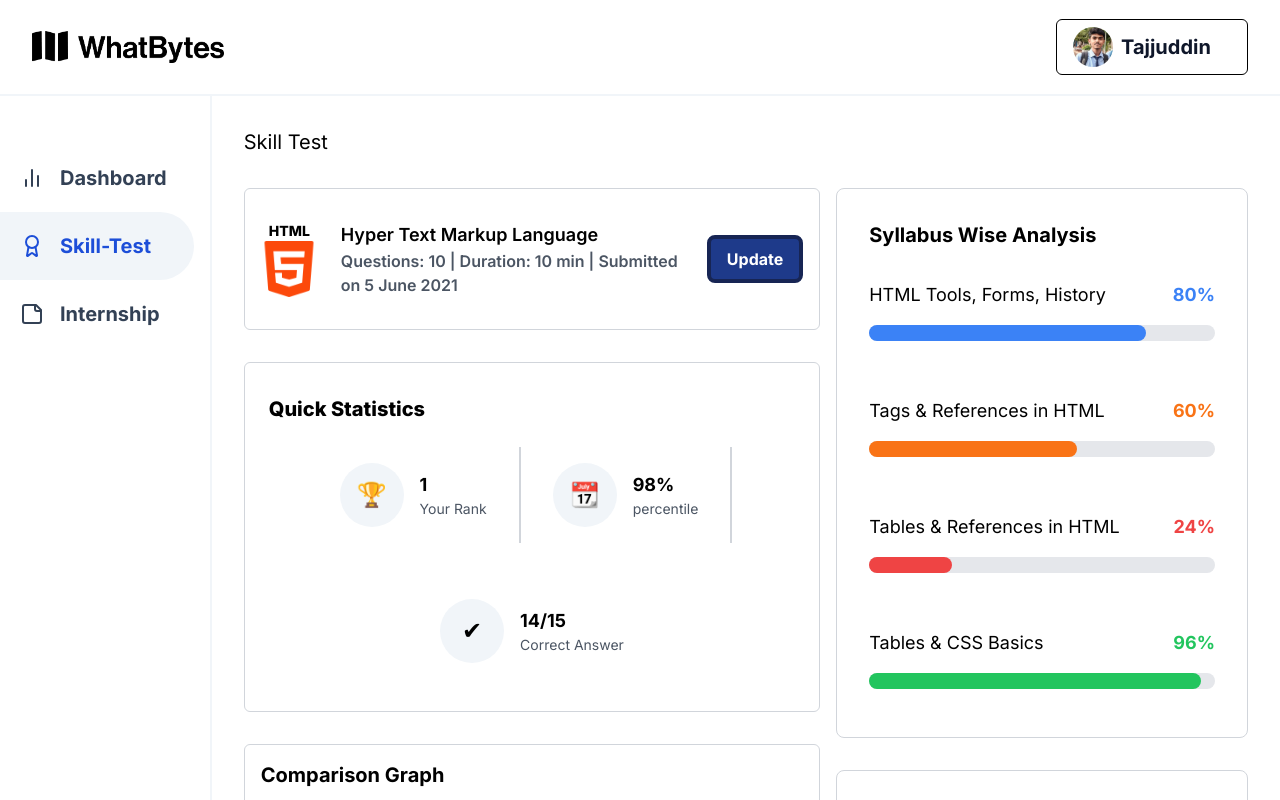
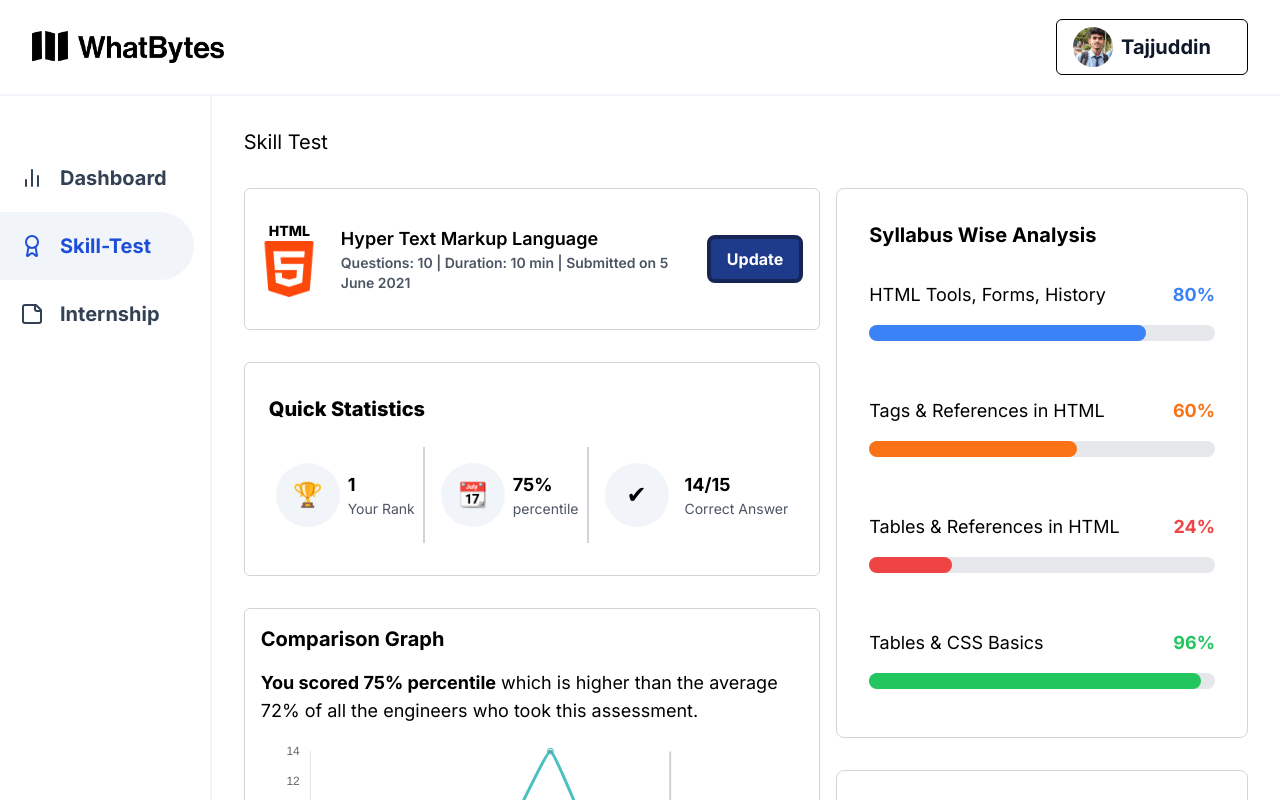
Before and after one commit to tajmalnas/WhatBytes_FrontEnd, a Next.js app: page /skill-test in a window 1280 px wide. Shown: the top 800 px of the page. Built offline with nearby package versions, Linux system fonts and the light colour scheme.

Commit message:
made some gap and text change in quick stats

```diff
--- a/src/components/skill-test/quick-statistics.tsx
+++ b/src/components/skill-test/quick-statistics.tsx
@@ -7,8 +7,8 @@
   return (
     <div className='border border-gray-300 rounded-md p-4 py-8 flex flex-col gap-2'>
         <h1 className='text-xl text-left pl-2 font-extrabold'>Quick Statistics</h1>
-        <div className='flex flex-row gap-6 flex-wrap justify-center'>
-        <div className='flex flex-row items-center px-2 py-4 gap-4 mt-4 pr-8 md:border-r-2 md:border-gray-300'>
+        <div className='flex flex-row gap-2 flex-wrap justify-center'>
+        <div className='flex flex-row items-center px-2 py-4 gap-2 mt-4 pr-2 md:border-r-2 md:border-gray-300'>
             <div className='text-md'>
                 <div className='w-10 h-10 lg:w-16 md:h-16 text-md md:text-2xl rounded-full bg-slate-100 flex items-center justify-center'>🏆</div>
             </div>
@@ -18,7 +18,7 @@
             </div>
         </div>
 
-        <div className='flex flex-row items-center px-2 py-4 gap-4 mt-4 pr-8 md:border-r-2 md:border-gray-300'>
+        <div className='flex flex-row items-center px-2 py-4 gap-2 mt-4 pr-2 md:border-r-2 md:border-gray-300'>
             <div className='text-md'>
                 <div className='w-10 h-10 lg:w-16 md:h-16 text-md md:text-2xl rounded-full bg-slate-100 flex items-center justify-center'>📆</div>
             </div>
--- a/src/components/skill-test/skill-test-information.tsx
+++ b/src/components/skill-test/skill-test-information.tsx
@@ -24,7 +24,7 @@
         <div className='text-lg font-semibold'>
           Hyper Text Markup Language
         </div>
-        <div className='font-semibold text-gray-600 text-md'>
+        <div className='font-semibold text-gray-600 text-sm'>
           Questions: 10 | Duration: 10 min | Submitted on 5 June 2021
         </div>
       </div>
--- a/src/store/scoreslice.ts
+++ b/src/store/scoreslice.ts
@@ -9,7 +9,7 @@
 
 const initialState: ScoreState = {
   rank: '1',
-  percentile: '98',
+  percentile: '75',
   currentScore: '14',
   isDialogOpen: false,
 };
```
